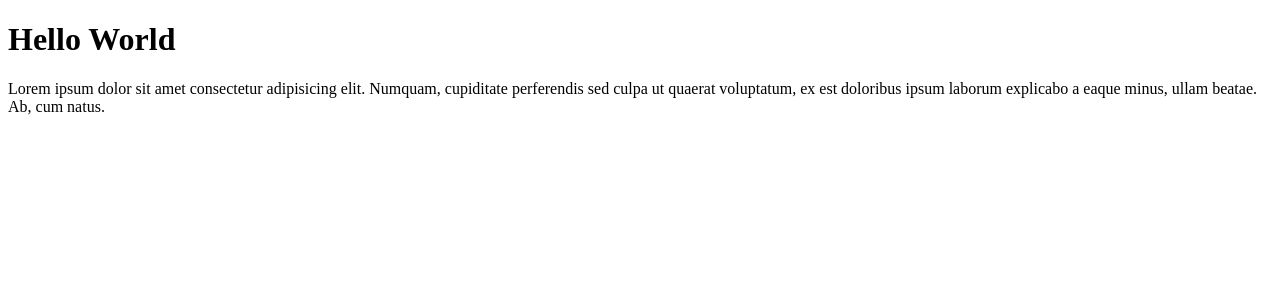
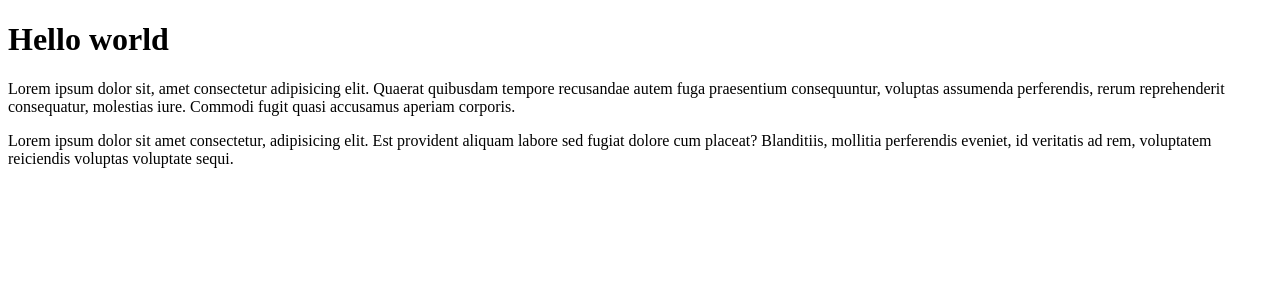
Before and after one commit to nemesis200/shop-project-first, a React (Create React App) app: page / in a window 1280 px wide. Shown: the top 300 px of the page. Built offline with nearby package versions, Linux system fonts and the light colour scheme.

Commit message:
React.Fragment

```diff
--- a/src/index.tsx
+++ b/src/index.tsx
@@ -9,22 +9,60 @@ const root = ReactDOM.createRoot(document.getElementById('root') as HTMLElement)
 // const a = 10
 // const el = <h1 id="title">Hello Title, {a}</h1>
 
-function App() {
+// function App() {
+//     return (
+//         <div>
+//             <h1>Hello World</h1>
+//             <p>
+//                 Lorem ipsum dolor sit amet consectetur adipisicing elit.
+//                 Numquam, cupiditate perferendis sed culpa ut quaerat voluptatum,
+//                 ex est doloribus ipsum laborum explicabo a eaque minus, ullam
+//                 beatae. Ab, cum natus.
+//             </p>
+//             <p>
+//                 Lorem ipsum dolor sit, amet consectetur adipisicing elit.
+//                 Accusantium debitis repudiandae nisi quas voluptatum dolorum
+//                 voluptate quam maiores sapiente! Facilis illo officia voluptatem
+//                 eum debitis suscipit quo quisquam repudiandae et?
+//             </p>
+//         </div>
+//     )
+// }
+
+const Header = () => {
+    return <h1>Hello world</h1>
+}
+
+const Content = () => {
     return (
-        <div>
-            <h1>Hello World</h1>
+        <React.Fragment>
             <p>
-                Lorem ipsum dolor sit amet consectetur adipisicing elit.
-                Numquam, cupiditate perferendis sed culpa ut quaerat voluptatum,
-                ex est doloribus ipsum laborum explicabo a eaque minus, ullam
-                beatae. Ab, cum natus.
+                Lorem ipsum dolor sit, amet consectetur adipisicing elit.
+                Quaerat quibusdam tempore recusandae autem fuga praesentium
+                consequuntur, voluptas assumenda perferendis, rerum
+                reprehenderit consequatur, molestias iure. Commodi fugit quasi
+                accusamus aperiam corporis.
             </p>
-        </div>
+            <p>
+                Lorem ipsum dolor sit amet consectetur, adipisicing elit. Est
+                provident aliquam labore sed fugiat dolore cum placeat?
+                Blanditiis, mollitia perferendis eveniet, id veritatis ad rem,
+                voluptatem reiciendis voluptas voluptate sequi.
+            </p>
+        </React.Fragment>
+    )
+}
+
+const App = () => {
+    return (
+        <>
+            <Header />
+            <Content />
+        </>
     )
 }
 root.render(
     <React.StrictMode>
-        {' '}
-        <App />{' '}
+        <App />
     </React.StrictMode>
 )
```
